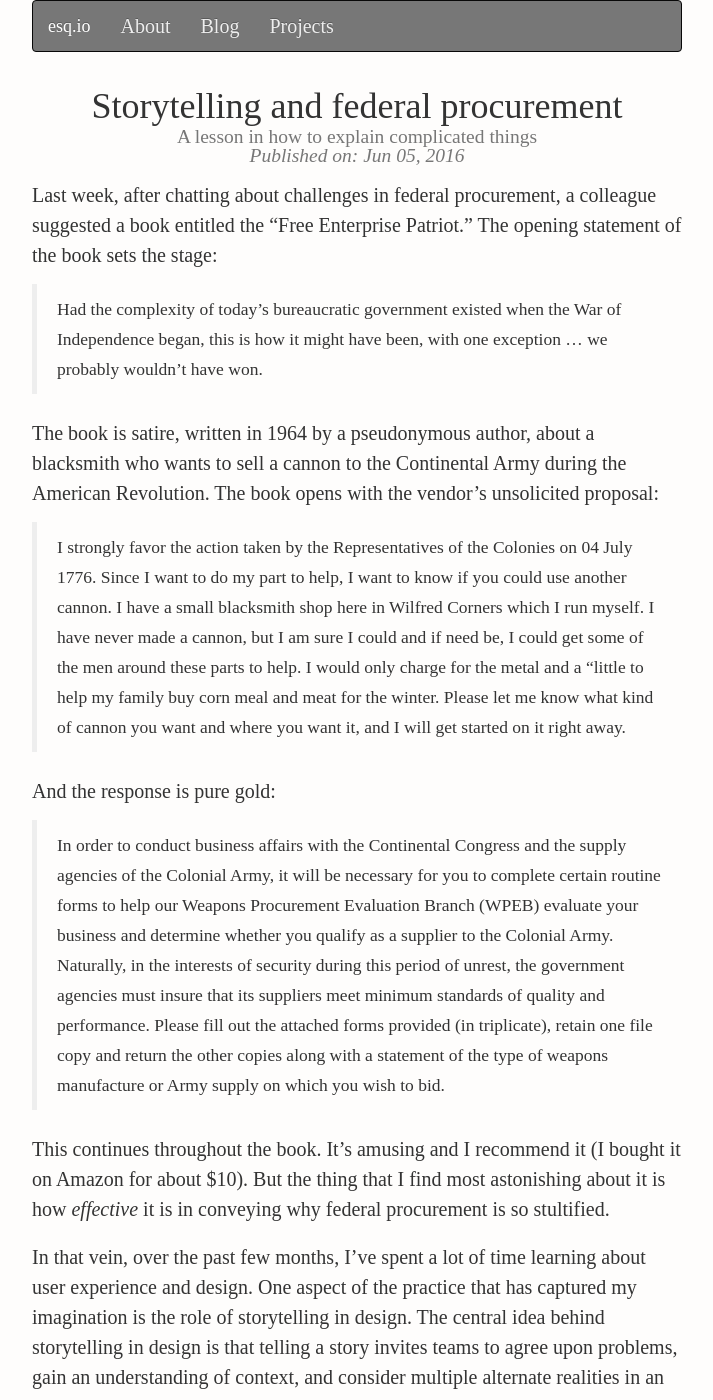
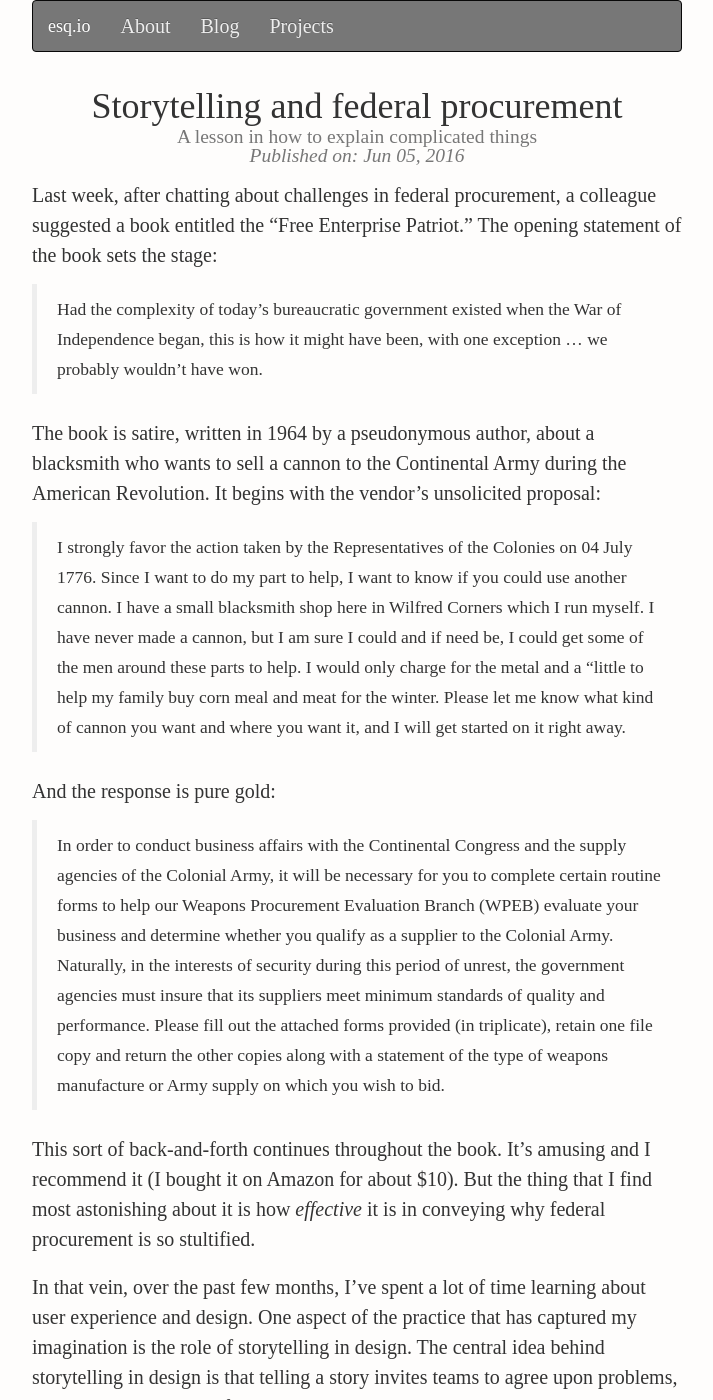
Before and after one commit to vdavez/website, a Jekyll site: the page built from _blog/2016-06-05-storytelling-and-federal-procurement.md, in a window 1280 px wide and 1400 px high. Shown: the whole window, without its empty margins (283-996 px from the left). Built offline with Jekyll 4.4.1, drawn with Linux system fonts in a browser that asks for light colours; nearby versions of some CDN libraries.

Commit message:
a few stylistic edits

```diff
--- a/_blog/2016-06-05-storytelling-and-federal-procurement.md
+++ b/_blog/2016-06-05-storytelling-and-federal-procurement.md
@@ -13,7 +13,7 @@ Last week, after chatting about challenges in federal procurement, a colleague s
 
 > Had the complexity of today's bureaucratic government existed when the War of Independence began, this is how it might have been, with one exception ... we probably wouldn’t have won.
 
-The book is satire, written in 1964 by a pseudonymous author, about a blacksmith who wants to sell a cannon to the Continental Army during the American Revolution. The book opens with the vendor's unsolicited proposal:
+The book is satire, written in 1964 by a pseudonymous author, about a blacksmith who wants to sell a cannon to the Continental Army during the American Revolution. It begins with the vendor's unsolicited proposal:
 
 > I strongly favor the action taken by the Representatives of the Colonies on 04 July 1776. Since I want to do my part to help, I want to know if you could use another cannon. I have a small blacksmith shop here in Wilfred Corners which I run myself. I have never made a cannon, but I am sure I could and if need be, I could get some of the men around these parts to help. I would only charge for the metal and a "little to help my family buy corn meal and meat for the winter. Please let me know what kind of cannon you want and where you want it, and I will get started on it right away.
 
@@ -21,7 +21,7 @@ And the response is pure gold:
 
 > In order to conduct business affairs with the Continental Congress and the supply agencies of the Colonial Army, it will be necessary for you to complete certain routine forms to help our Weapons Procurement Evaluation Branch (WPEB) evaluate your business and determine whether you qualify as a supplier to the Colonial Army. Naturally, in the interests of security during this period of unrest, the government agencies must insure that its suppliers meet minimum standards of quality and performance. Please fill out the attached forms provided (in triplicate), retain one file copy and return the other copies along with a statement of the type of weapons manufacture or Army supply on which you wish to bid.
 
-This continues throughout the book. It's amusing and I recommend it (I bought it on Amazon for about $10). But the thing that I find most astonishing about it is how *effective* it is in conveying why federal procurement is so stultified.
+This sort of back-and-forth continues throughout the book. It's amusing and I recommend it (I bought it on Amazon for about $10). But the thing that I find most astonishing about it is how *effective* it is in conveying why federal procurement is so stultified.
 
 In that vein, over the past few months, I've spent a lot of time learning about user experience and design. One aspect of the practice that has captured my imagination is the role of storytelling in design. The central idea behind storytelling in design is that telling a story invites teams to agree upon problems, gain an understanding of context, and consider multiple alternate realities in an easy way. But as my [colleague Andrew Maier explains](http://www.uxbooth.com/articles/telling-your-websites-story-with-sketchboarding/), storytelling is hard work:
 
```
